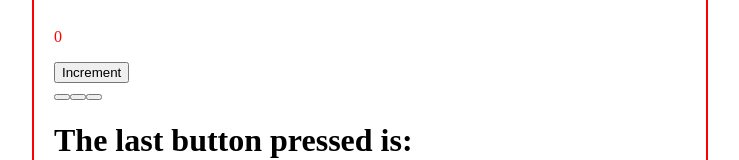
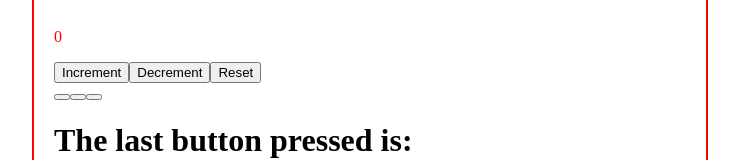
Before and after one commit to Martybb01/react-exercises, a React (Create React App) app: page / in a window 1280 px wide. Shown: the part 473-633 px from the top of the page, without its empty margins (270-1009 px from the left). Built offline with nearby package versions, Linux system fonts and the light colour scheme; no server answers.

Commit message:
End custom Hooks-01

```diff
--- a/src/App.js
+++ b/src/App.js
@@ -44,7 +44,7 @@
         <GithubUser username="Martybb01" />
         <GithubUserList />
         <Counter />
-        <ClickCounter initialValue={0} incrementBy={1} />
+        <ClickCounter />
         <ClickTracker />
         <InteractiveWelcome />
         <Login />
--- a/src/ClickCounter.js
+++ b/src/ClickCounter.js
@@ -1,19 +1,9 @@
-import React, { useEffect, useState } from "react";
+import React from "react";
+import { useCounter } from "./useCounter";
 
 export function ClickCounter({ initialValue = 0 }) {
-  const [counter, setCounter] = useState(initialValue);
-
-  const handleCounterIncrement = () => {
-    setCounter((c) => c + 1);
-  };
-
-  function onCounterChange(value) {
-    console.log(`The counter is: ${value}`);
-  }
-
-  useEffect(() => {
-    onCounterChange(counter);
-  }, [counter]);
+  const { counter, onIncrement, onDecrement, onReset } =
+    useCounter(initialValue);
 
   const CounterStyle = {
     color: counter < 5 ? "red" : "green",
@@ -22,7 +12,9 @@
   return (
     <div style={CounterStyle}>
       <p> {counter} </p>
-      <button onClick={handleCounterIncrement}>Increment</button>
+      <button onClick={onIncrement}>Increment</button>
+      <button onClick={onDecrement}>Decrement</button>
+      <button onClick={onReset}>Reset</button>
     </div>
   );
 }
--- /dev/null
+++ b/src/useCounter.js
@@ -0,0 +1,30 @@
+import { useEffect, useState } from "react";
+
+export function useCounter(initialValue = 0) {
+  const [counter, setCounter] = useState(initialValue);
+
+  const handleCounterIncrement = () => {
+    setCounter((c) => c + 1);
+  };
+  const handleCounterDecrement = () => {
+    setCounter((c) => c - 1);
+  };
+  const handleCounterReset = () => {
+    setCounter(initialValue);
+  };
+
+  function onCounterChange(value) {
+    console.log(`The counter is: ${value}`);
+  }
+
+  useEffect(() => {
+    onCounterChange(counter);
+  }, [counter]);
+
+  return {
+    counter: counter,
+    onIncrement: handleCounterIncrement,
+    onDecrement: handleCounterDecrement,
+    onReset: handleCounterReset,
+  };
+}
```
